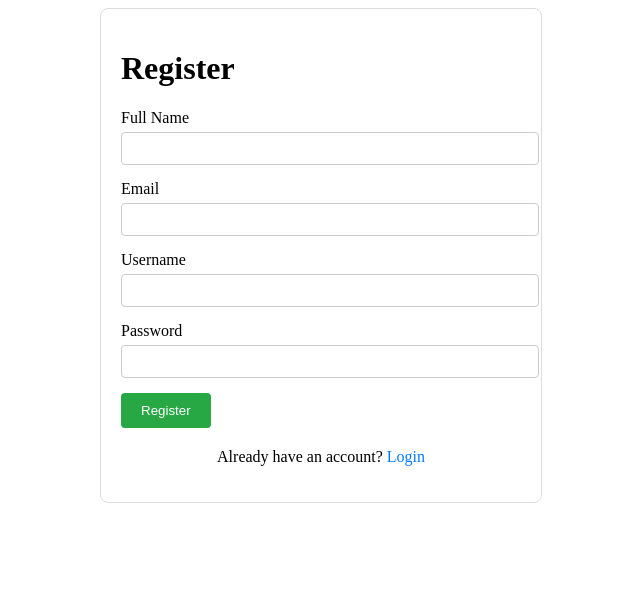
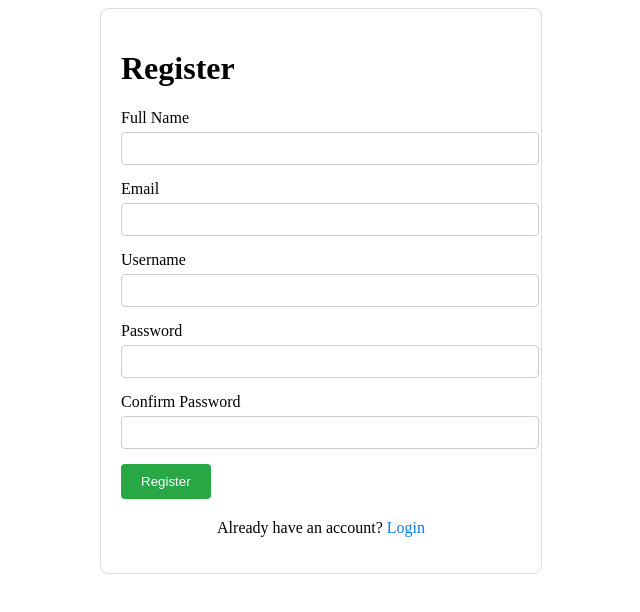
Before and after one commit to sumon-cns/project-management-system-frontend, a Vue app: page /register in a window 1280 px wide. Shown: the top 612 px of the page, without its empty margins (319-959 px from the left). Built offline with nearby package versions, Linux system fonts and the light colour scheme.

Commit message:
password confirmation added in Register.vue

```diff
--- a/src/components/Register.vue
+++ b/src/components/Register.vue
@@ -18,6 +18,10 @@
         <label for="password">Password</label>
         <input v-model="form.password" type="password" id="password" required/>
       </div>
+      <div class="form-group">
+        <label for="confirmPassword">Confirm Password</label>
+        <input v-model="confirmPassword" type="password" id="confirmPassword" required/>
+      </div>
       <button type="submit">Register</button>
       <p v-if="errorMessage" class="error">{{ errorMessage }}</p>
     </form>
@@ -30,7 +34,7 @@
 </template>
 
 <script setup>
-import {ref} from 'vue';
+import {ref, watch} from 'vue';
 import axios from 'axios';
 import {useRouter} from 'vue-router';
 import Loader from "./Loader.vue";
@@ -44,12 +48,16 @@ const form = ref({
   password: ''
 });
 
+const confirmPassword = ref('');
 const isLoading = ref(false);
-
 const errorMessage = ref('');
 
 const handleSubmit = async () => {
   try {
+    if (form.value.password !== confirmPassword.value) {
+      errorMessage.value = 'Passwords do not match';
+      return;
+    }
     isLoading.value = true;
     const response = await axios.post('http://localhost:8080/api/v1/register', form.value);
     await router.push('/login');
@@ -64,6 +72,23 @@ const handleSubmit = async () => {
     isLoading.value = false;
   }
 };
+
+watch(confirmPassword, () => {
+  if (confirmPassword.value === form.value.password) {
+    errorMessage.value = '';
+  } else {
+    errorMessage.value = 'Passwords do not match';
+  }
+});
+
+watch(() => form.value.password, () => {
+  if (confirmPassword.value === form.value.password) {
+    errorMessage.value = '';
+  } else {
+    errorMessage.value = 'Passwords do not match';
+  }
+});
+
 </script>
 
 <style scoped>
```
